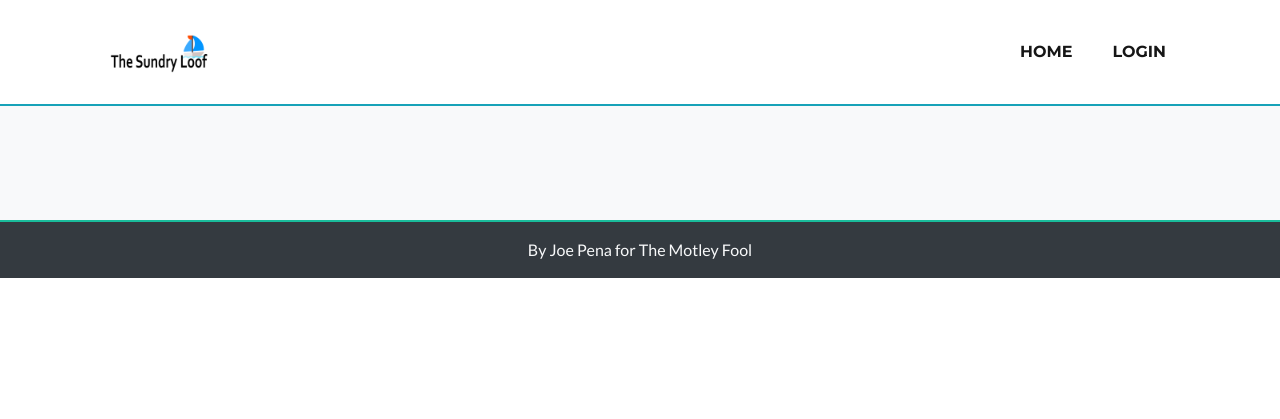
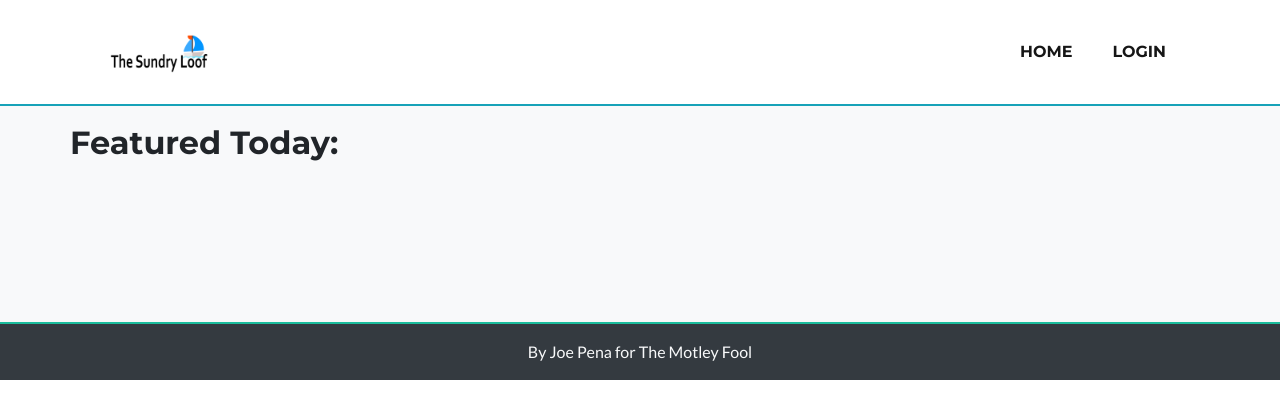
Before and after one commit to Joe-Pena/The-Loof, a Django app: template the_loof/templates/index.html in a window 1280 px wide. Shown: the top 419 px of the page. Run offline with Django 3.2, Linux system fonts and the light colour scheme; the template is opened without the code that fills it, so the values that code supplies are empty; parts of the project's set-up code (start-up, migrations or seed data) failed here and were passed over; some libraries are stand-ins or nearby versions.

Commit message:
Add margin to cards

```diff
--- a/the_loof/templates/article_cards.html
+++ b/the_loof/templates/article_cards.html
@@ -1,6 +1,6 @@
 {% for article in article_list %}
 <a
-  class="card col-md-6 bg-dark border-0 rounded-0 text-white article-card"
+  class="card col-md-6 mb-3 bg-dark border-0 rounded-0 text-white article-card"
   href="{% url 'public:article_detail' article.slug  %}"
 >
   <img
--- a/the_loof/templates/index.html
+++ b/the_loof/templates/index.html
@@ -1,7 +1,10 @@
 {% extends 'base.html' %} {% block content %}
 <div class="container">
-  <div class="row">{% include 'featured_article.html' %}</div>
-  <div class="row">{% include 'article_cards.html' %}</div>
+  <div class="row">
+    <h2>Featured Today:</h2>
+  </div>
+  <div class="row mb-3 mb-lg-5">{% include 'featured_article.html' %}</div>
+  <div class="row mb-2">{% include 'article_cards.html' %}</div>
   {% include 'pagination_nav.html' %}
 </div>
 {% endblock %}
```
